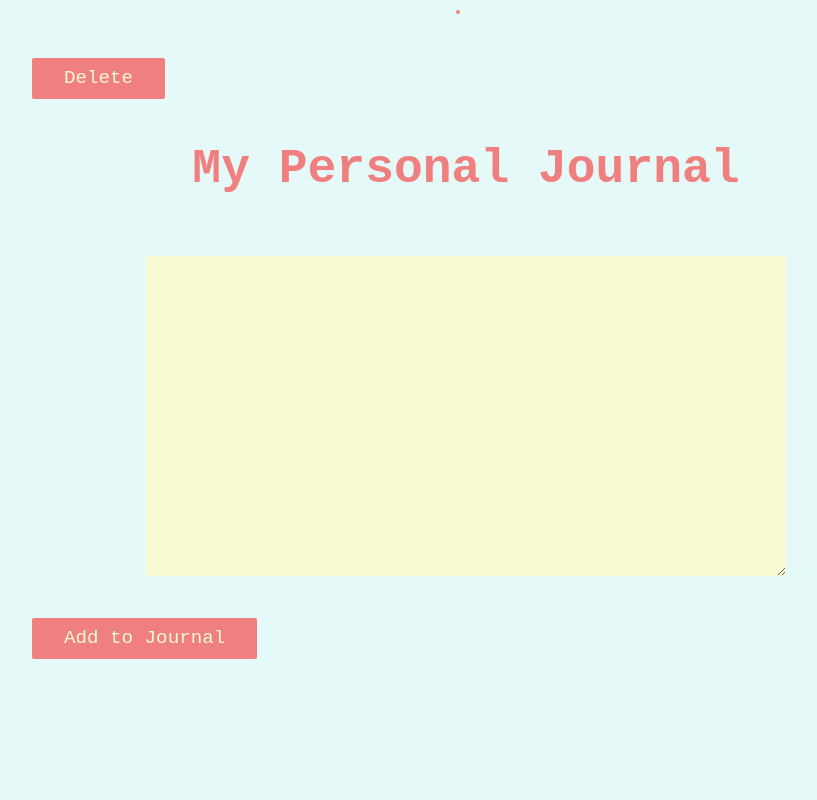
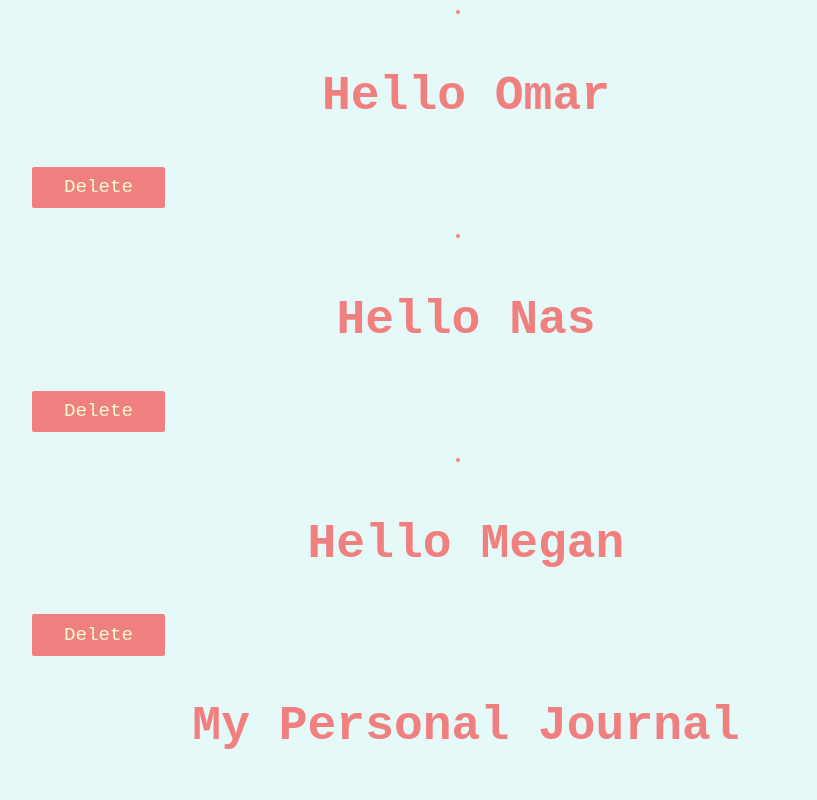
Before and after one commit to SchoolOfCode/w9_frontend-project-codecadets, a React (Create React App) app: page / in a window 1280 px wide. Shown: the top 800 px of the page, without its empty margins (174-991 px from the left). Built offline with nearby package versions, Linux system fonts and the light colour scheme; data requests are answered from the project's data file.

Commit message:
function to request data API working

```diff
--- /dev/null
+++ b/data/db.json
@@ -0,0 +1,16 @@
+{
+  "journal": [
+    {
+      "journalInformation": "Hello Omar",
+      "id": 1
+    },
+    {
+      "journalInformation": "Hello Nas",
+      "id": 2
+    },
+    {
+      "journalInformation": "Hello Megan",
+      "id": 3
+    }
+  ]
+}
--- a/src/Components/App/App.js
+++ b/src/Components/App/App.js
@@ -1,6 +1,31 @@
 import React from "react";
 import Input from "../Journal-Input/Journal-Input";
-import { useState } from "react";
+import { useState, useEffect } from "react";
+
+
+/* use effect download at the top to use.@
+
+use the hook in the function above the component
+to use the hook we have to type useEffect () with a argument so with a dependenacy array
+
+useEffect (()=> {
+console.log 'useEffect ran';
+}, []);
+
+
+what do we add to useEffect array as a state value to allow the use effect to monitor ? the state of a journal being posted and button to delete.
+
+JSON
+make a data folder in src level
+Make a db file called db.json in the data folder
+Make a fake journal from the use state we already have as a dummy
+
+
+
+
+*/
+
+
 
 function App() {
   const [journal, setJournal] = useState([
@@ -9,28 +34,38 @@ function App() {
       author: "",
       id: 1,
     },
-  ]);
+  ]
+); //could this be null ? with a && condition
 
-  console.log(journal);
 
-  function removeJournal(id) {
-    const filterJournal = journal.filter((item) => {
-      if (item.id !== id) {
-        return item;
-      }
-    });
 
-    setJournal(filterJournal);
+  function removeJournal() {
+    fetch('http://localhost:8000/journal/id' + journal.id, {
+      method: 'Delete'
+    })
   }
+
+  useEffect (()=> {
+    fetch('http://localhost:3000/journal')
+    .then(res => {
+      return res.json()
+    })
+    .then(data => {
+      console.log(data);
+      setJournal(data);
+    })
+    }, []); //we cant add removeJournal getting an error
+
+
 
   return (
     <div>
       {journal.map((item) => {
         return (
-          <li key={item.id}>
+           <li key={item.id}>
             <h1>{item.journalInformation}</h1>
             <button
-              class="btn-main entry-submit-btn"
+              className="btn-main entry-submit-btn"
               onClick={() => removeJournal(item.id)}
             >
               Delete
--- a/src/Components/Journal-Input/Journal-Input.js
+++ b/src/Components/Journal-Input/Journal-Input.js
@@ -1,11 +1,8 @@
 import React from "react";
 import "./Journal-Input.css";
 import { useState } from "react";
-/*
-Pick the correct element to type into for our journal..done
-Then use state within the function below for a string...already in text area content
-Then create a function to catch the string value
-*/
+
+
 
 function Input({ setJournal, journal }) {
   const [text, setText] = useState(" ");
@@ -15,10 +12,11 @@ function Input({ setJournal, journal }) {
   }
   console.log(text);
 
+
   return (
     <div>
       <header>
-        <h1 class="title">My Personal Journal</h1>
+        <h1 className="title">My Personal Journal</h1>
       </header>
       <textarea
         name="daily-entry"
@@ -29,7 +27,7 @@ function Input({ setJournal, journal }) {
       ></textarea>
 
       <button
-        class="btn-main entry-submit-btn"
+        className="btn-main entry-submit-btn"
         onClick={() =>
           setJournal([
             ...journal,
```
